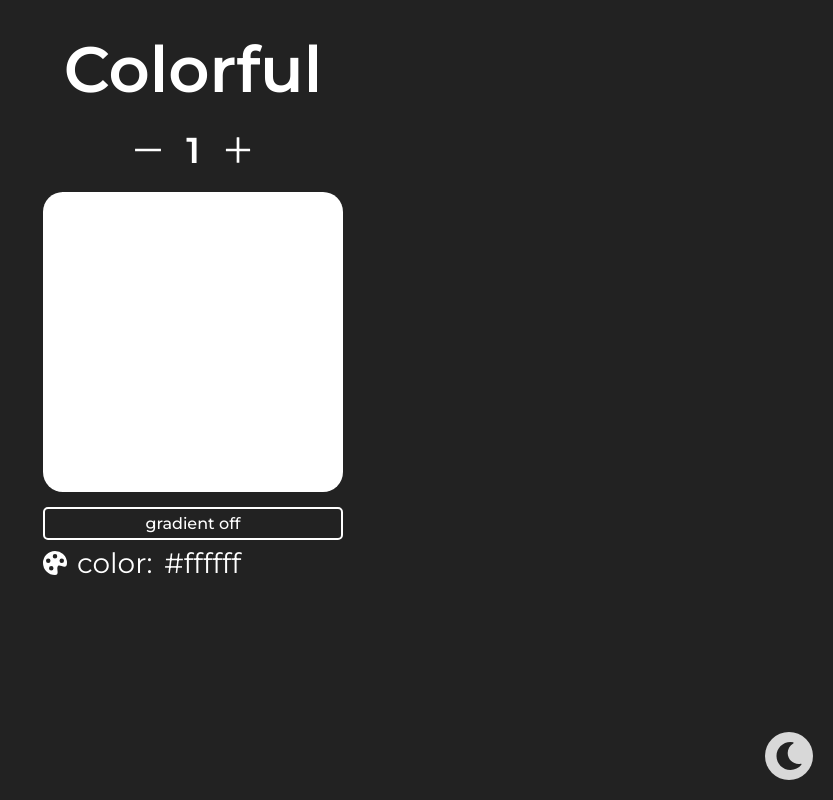
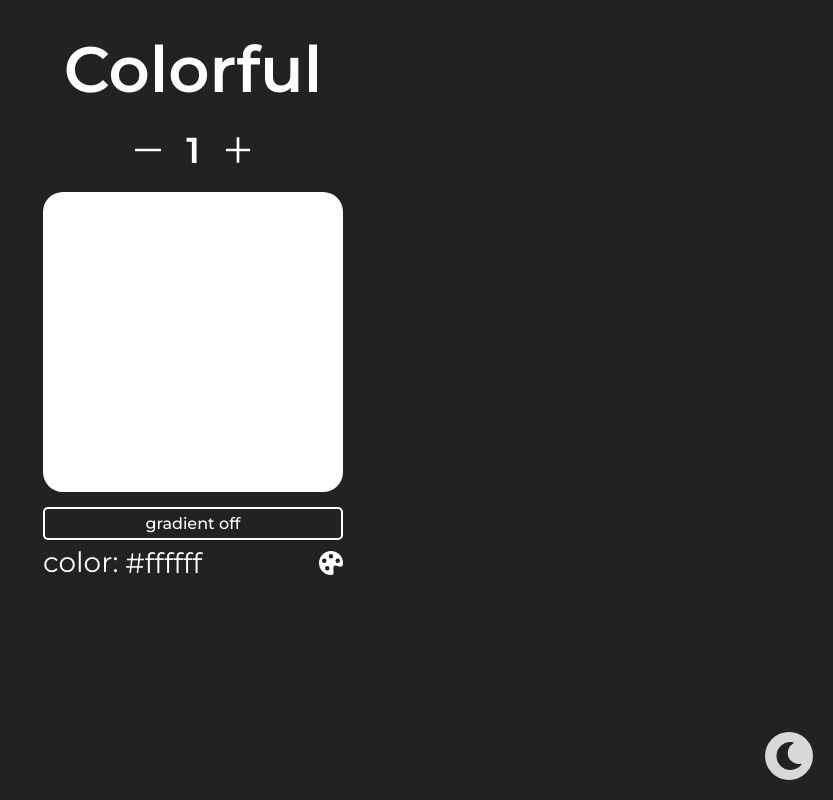
Before and after one commit to WouterLab/colorful, a React (Vite) app: page / in a window 1280 px wide. Shown: the whole page, without its empty margins (447-1280 px from the left). Built offline with nearby package versions, Linux system fonts and the light colour scheme; the HTML template or start-up script is replaced by a standard one.

Commit message:
design fixes

```diff
--- a/src/components/ColorPicker/ColorPicker.module.scss
+++ b/src/components/ColorPicker/ColorPicker.module.scss
@@ -42,8 +42,13 @@
 .inputRow {
   display: flex;
   align-items: center;
-  gap: 10px;
+  justify-content: space-between;
+}
+
+.leftRow {
+  display: flex;
   font-size: 28px;
+  gap: 5px;
 }
 
 .gradientButton {
--- a/src/components/ColorPicker/ColorPicker.tsx
+++ b/src/components/ColorPicker/ColorPicker.tsx
@@ -31,7 +31,7 @@ function ColorPicker() {
     PaletteRef.current?.click();
   };
 
-  const GradientPaletteClick = () => {
+  const gradientPaletteClick = () => {
     GradientPaletteRef.current?.focus();
     GradientPaletteRef.current?.click();
   };
@@ -46,6 +46,7 @@ function ColorPicker() {
         gradient {isGradient ? "on" : "off"}
       </div>
       <div className={s.inputRow}>
+        <div className={s.leftRow}>
           <input
             className={s.picker}
             type='color'
@@ -53,14 +54,8 @@ function ColorPicker() {
             onChange={(e) => setColor(e.target.value)}
             ref={PaletteRef}
           />
-        <BsFillPaletteFill
-          color={theme === "dark" ? "#fff" : "#222"}
-          className={s.palette}
-          size={24}
-          onClick={paletteClick}
-        />
           <div className={s.text} onClick={paletteClick}>
-          color:{" "}
+            color:
           </div>
           <input
             type='text'
@@ -70,8 +65,16 @@ function ColorPicker() {
             className={`${s.hex} ${themeColor}`}
           />
         </div>
+        <BsFillPaletteFill
+          color={theme === "dark" ? "#fff" : "#222"}
+          className={s.palette}
+          size={24}
+          onClick={paletteClick}
+        />
+      </div>
       {isGradient && (
         <div className={s.inputRow}>
+          <div className={s.leftRow}>
             <input
               className={s.picker}
               type='color'
@@ -79,14 +82,8 @@ function ColorPicker() {
               onChange={(e) => setSecondColor(e.target.value)}
               ref={GradientPaletteRef}
             />
-          <BsFillPaletteFill
-            color={theme === "dark" ? "#fff" : "#222"}
-            className={s.palette}
-            onClick={GradientPaletteClick}
-            size={24}
-          />
-          <div className={s.text} onClick={GradientPaletteClick}>
-            color:{" "}
+            <div className={s.text} onClick={gradientPaletteClick}>
+              color:
             </div>
             <input
               type='text'
@@ -96,6 +93,13 @@ function ColorPicker() {
               className={`${s.hex} ${themeColor}`}
             />
           </div>
+          <BsFillPaletteFill
+            color={theme === "dark" ? "#fff" : "#222"}
+            className={s.palette}
+            onClick={gradientPaletteClick}
+            size={24}
+          />
+        </div>
       )}
     </div>
   );
```
Lines whose indentation alone changed are shown as unchanged.
